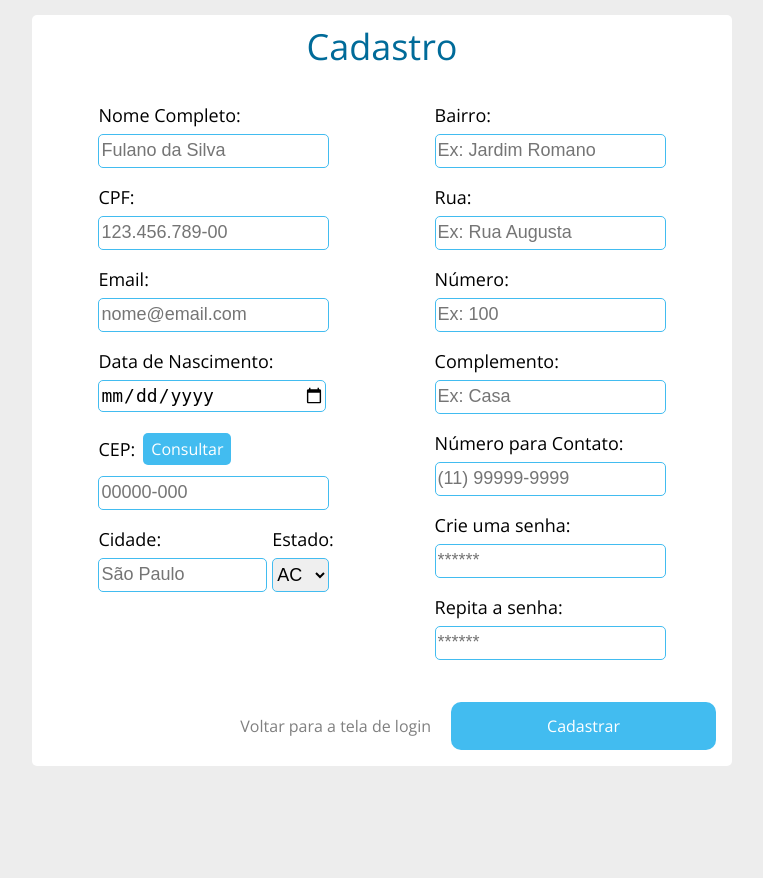
After one commit to caiocn173/Doareen, a PHP site: page /paginas/cadastro.html in a window 1280 px wide. The commit adds this page. Shown: the part 488-1366 px from the top of the page, without its empty margins (258-1021 px from the left). Run offline with PHP 8.4, Linux system fonts and the light colour scheme; some libraries are stand-ins or nearby versions.

Commit message:
Criação da tela de cadastro

```diff
--- /dev/null
+++ b/Doareen/css/cadastro/cadastro.css
@@ -0,0 +1,176 @@
+.cadastro{
+
+    margin: 7em 0;
+
+}
+
+.cadastro__logo{
+
+    width: 90vw;
+    max-width: 500px;
+    display: block;
+    margin: 0 auto;
+
+}
+
+.cadastro__campos{
+
+    background-color: var(--branco);
+    margin: 1em auto;
+    width: 90%;
+    max-width: 700px;
+    border-radius: 5px;
+
+}
+
+.cadastro__titulo{
+
+    color: var(--azul-escuro);
+    font-size: 36px;
+    padding: 0.4em;
+    text-align: center;
+
+}
+
+.cadastro__container{
+
+    padding: 1em;
+    text-align: center;
+
+}
+
+.container__campo{
+
+    display: block;
+    margin: 10px 0;
+    font-size: 18px;
+
+}
+
+.container__input{
+
+    border: 1px solid var(--azul-pesquisa);
+    border-radius: 5px;
+    margin-bottom: 10px;
+    font-size: 18px;
+    width: 225px;
+    height: 30px;
+
+}
+
+.container__input-erro{
+
+    border: 1px solid var(--vermelho);
+
+}
+
+.container__input-texto-cep{
+
+    display: none;
+    color: var(--vermelho);
+
+}
+
+.container__campo-cep{
+
+    display: flex;
+    justify-content: center;
+    align-items: center;
+    margin: 0.5em;
+
+}
+
+.container__campo-cep-botao{
+
+    padding: 0.5em;
+    background-color: var(--azul-pesquisa);
+    border-radius: 5px;
+    color: var(--branco);
+    cursor: pointer;
+    margin-left: 0.5em;
+
+}
+
+.container__cidade-estado{
+
+    display: flex;
+    justify-content: center;
+
+}
+
+.input__cidade{
+
+    width: 163px;
+
+}
+
+.container__estado{
+
+    margin-left: 0.3em;
+
+}
+
+.input__estado{
+
+    width: 57px;
+    height: 34px;
+
+}
+
+.container__3{
+
+    padding: 1em;
+    display: flex;
+    align-items: center;
+    justify-content: center;
+    gap: 20px;
+
+}
+
+.container__link{
+
+    text-decoration: none;
+    color: var(--cinza);
+
+}
+
+.container__botao{
+
+    padding: 1em;
+    background-color: var(--azul-pesquisa);
+    color: var(--branco);
+    border-radius: 10px;
+    cursor: pointer;
+
+}
+
+@media screen and (min-width: 768px){
+
+    .cadastro__container{
+
+        display: flex;
+        justify-content: space-around;
+        text-align: left;
+
+    }
+
+    .container__campo-cep{
+
+        justify-content: flex-start;
+        margin: 0.5em 0.5em 0.5em 0;
+
+    }
+
+    .container__3{
+
+        justify-content: flex-end;
+
+    }
+
+    .container__botao{
+
+        padding: 1em 6em;
+
+    }
+
+}
--- a/Doareen/css/styles.css
+++ b/Doareen/css/styles.css
@@ -10,6 +10,7 @@
 @import url("/css/meus-interesses/meus-interesses.css");
 @import url("/css/chat-interessado/chat-interessado.css");
 @import url("/css/chat-doador/chat-doador.css");
+@import url("/css/cadastro/cadastro.css");
 
 body{
 
--- /dev/null
+++ b/Doareen/js/cadastro/cadastro.js
@@ -0,0 +1,31 @@
+document.addEventListener("DOMContentLoaded", () => {
+
+    let cpf = document.querySelector("#cpf");
+
+    cpf.addEventListener("input", () => {
+
+        mascara(cpf, "cpf");
+
+    });
+
+    let telefone = document.querySelector("#telefone");
+
+    telefone.addEventListener("input", () => {
+
+        mascara(telefone, "tel");
+
+    });
+
+    let cep = document.querySelector("#cep");
+
+    cep.addEventListener("input", () => {
+
+        mascara(cep, "cep");
+
+    });
+
+    let botaoCep = document.querySelector(".container__campo-cep-botao");
+
+    botaoCep.addEventListener("click", consultaCEP);
+
+});
--- /dev/null
+++ b/Doareen/js/cadastro/consultaCep.js
@@ -0,0 +1,37 @@
+function consultaCEP(){
+    var cep = document.getElementById("cep").value;
+    var url = "https://viacep.com.br/ws/" + cep + "/json/";
+
+    $.ajax({
+        url: url,
+        type: "GET",
+        success: function (response){
+
+            if(response.erro != "true"){
+
+                document.getElementById("bairro").value = response.bairro;
+                document.getElementById("rua").value = response.logradouro
+                document.getElementById("cidade").value = response.localidade;
+                document.getElementById("estado").value = response.uf;
+
+                document.getElementById("cep").classList.remove("container__input-erro");
+                document.querySelector(".container__input-texto-cep").style.display = "none";
+
+            }else{
+
+                document.getElementById("cep").classList.add("container__input-erro");
+                document.querySelector(".container__input-texto-cep").style.display = "block";
+                document.querySelector(".container__input-texto-cep").innerHTML = "CEP não localizado";
+
+            }
+
+        },
+        error: function(){
+
+            document.getElementById("cep").classList.add("container__input-erro");
+            document.querySelector(".container__input-texto-cep").style.display = "block";
+            document.querySelector(".container__input-texto-cep").innerHTML = "CEP inválido";
+
+        }
+    })
+ }
--- /dev/null
+++ b/Doareen/js/cadastro/mascara.js
@@ -0,0 +1,30 @@
+function mascara(i,t){
+
+     var v = i.value;
+
+     if(isNaN(v[v.length-1])){
+        i.value = v.substring(0, v.length-1);
+        return;
+     }
+
+     if(t == "cpf"){
+       i.setAttribute("maxlength", "14");
+       if (v.length == 3 || v.length == 7) i.value += ".";
+       if (v.length == 11) i.value += "-";
+    }
+
+     if(t == "cep"){
+         i.setAttribute("maxlength", "9");
+         if (v.length == 5) i.value += "-";
+      }
+
+      if(t == "tel"){
+         if(v[0] == 9){
+            i.setAttribute("maxlength", "13");
+            if (v.length == 5) i.value += "-";
+         }else{
+            i.setAttribute("maxlength", "12");
+            if (v.length == 7) i.value += "-";
+         }
+      }
+  }
--- /dev/null
+++ b/Doareen/paginas/cadastro.html
@@ -0,0 +1,140 @@
+<!DOCTYPE html>
+<html lang="pt-br">
+<head>
+    <meta charset="UTF-8">
+    <meta http-equiv="X-UA-Compatible" content="IE=edge">
+    <meta name="viewport" content="width=device-width, initial-scale=1.0">
+    <title>Cadastro</title>
+    <link rel="preconnect" href="https://fonts.googleapis.com">
+	<link rel="preconnect" href="https://fonts.gstatic.com" crossorigin>
+	<link href="https://fonts.googleapis.com/css2?family=Open+Sans:wght@300;400;700&display=swap" rel="stylesheet">
+	<link rel="stylesheet" href="/css/reset.css">
+	<link rel="stylesheet" href="/css/styles.css">
+</head>
+<body>
+    <section class="cadastro">
+
+        <img class="cadastro__logo" src="/img/logo-dark 1.svg" alt="Logo Doareen">
+
+        <div class="cadastro__campos">
+
+            <h1 class="cadastro__titulo">Cadastro</h1>
+
+            <div class="cadastro__container">
+
+                <div class="container__1">
+
+                    <label class="container__campo" for="nome">Nome Completo:</label>
+                    <input class="container__input" type="text" id="nome" placeholder="Fulano da Silva">
+
+                    <label class="container__campo" for="cpf">CPF:</label>
+                    <input class="container__input" type="text" id="cpf" placeholder="123.456.789-00">
+
+                    <label class="container__campo" for="email">Email:</label>
+                    <input class="container__input" type="text" id="email" placeholder="nome@email.com">
+
+                    <label class="container__campo" for="data">Data de Nascimento:</label>
+                    <input class="container__input" type="date" id="data">
+
+                    <div class="container__campo-cep">
+
+                        <label class="container__campo" for="cep">CEP:</label>
+                        <div class="container__campo-cep-botao">Consultar</div>
+
+                    </div>
+
+                    <input class="container__input" type="text" id="cep" placeholder="00000-000">
+                    <label class="container__input-texto-cep"></label>
+
+                    <div class="container__cidade-estado">
+
+                        <div class="container__cidade">
+
+                            <label class="container__campo" for="cidade">Cidade:</label>
+                            <input class="container__input input__cidade" type="text" id="cidade" placeholder="São Paulo">
+
+                        </div>
+
+                        <div class="container__estado">
+
+                            <label class="container__campo" for="estado">Estado:</label>
+
+                            <select class="container__input input__estado" id="estado">
+
+                                <option>AC</option>
+                                <option>AL</option>
+                                <option>AP</option>
+                                <option>AM</option>
+                                <option>BA</option>
+                                <option>CE</option>
+                                <option>DF</option>
+                                <option>ES</option>
+                                <option>GO</option>
+                                <option>MA</option>
+                                <option>MT</option>
+                                <option>MS</option>
+                                <option>MG</option>
+                                <option>PA</option>
+                                <option>PB</option>
+                                <option>PR</option>
+                                <option>PE</option>
+                                <option>PI</option>
+                                <option>RJ</option>
+                                <option>RN</option>
+                                <option>RS</option>
+                                <option>RO</option>
+                                <option>RR</option>
+                                <option>SC</option>
+                                <option>SP</option>
+                                <option>SE</option>
+                                <option>TO</option>
+
+                            </select>
+                        </div>
+                    </div>
+
+                </div>
+
+                <div class="container__2">
+
+                    <label class="container__campo" for="bairro">Bairro:</label>
+                    <input class="container__input" type="text" id="bairro" placeholder="Ex: Jardim Romano">
+
+                    <label class="container__campo" for="rua">Rua:</label>
+                    <input class="container__input" type="text" id="rua" placeholder="Ex: Rua Augusta">
+
+                    <label class="container__campo" for="numero">Número:</label>
+                    <input class="container__input" type="number" id="numero" placeholder="Ex: 100">
+
+                    <label class="container__campo" for="complemento">Complemento:</label>
+                    <input class="container__input" type="text" id="complemento" placeholder="Ex: Casa">
+
+                    <label class="container__campo" for="telefone">Número para Contato:</label>
+                    <input class="container__input" type="text" id="telefone" placeholder="(11) 99999-9999">
+
+                    <label class="container__campo" for="senha">Crie uma senha:</label>
+                    <input class="container__input" type="password" id="senha" placeholder="******">
+
+                    <label class="container__campo" for="senha">Repita a senha:</label>
+                    <input class="container__input" type="password" id="repsenha" placeholder="******">
+
+                </div>
+
+            </div>
+
+            <div class="container__3">
+
+                <a href="#" class="container__link">Voltar para a tela de login</a>
+                <div class="container__botao">Cadastrar</div>
+
+            </div>
+
+        </div>
+
+    </section>
+    <script src="https://ajax.googleapis.com/ajax/libs/jquery/2.1.1/jquery.min.js"></script>
+    <script src="/js/cadastro/cadastro.js"></script>
+    <script src="/js/cadastro/mascara.js"></script>
+    <script src="/js/cadastro/consultaCep.js"></script>
+</body>
+</html>
```
